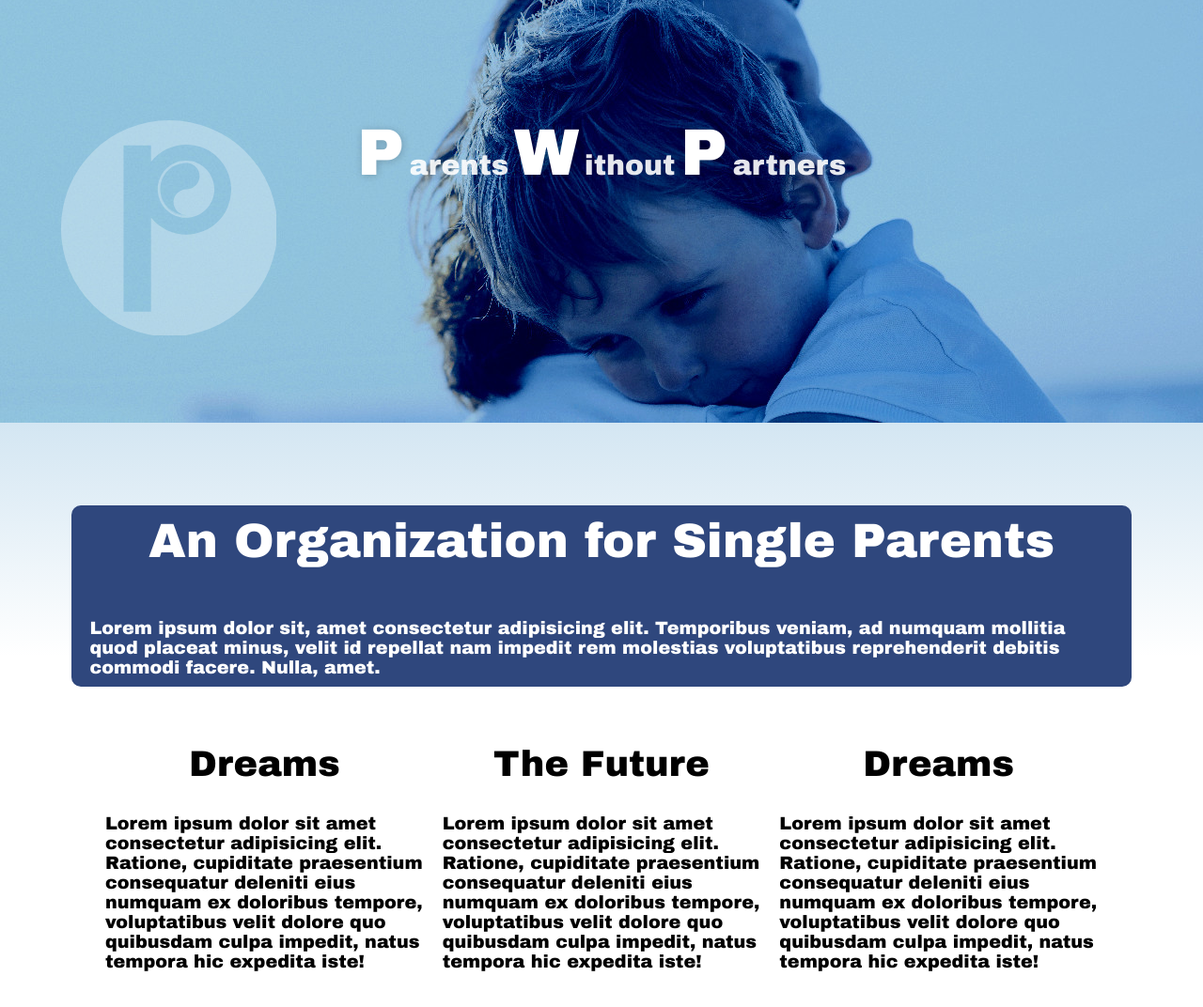
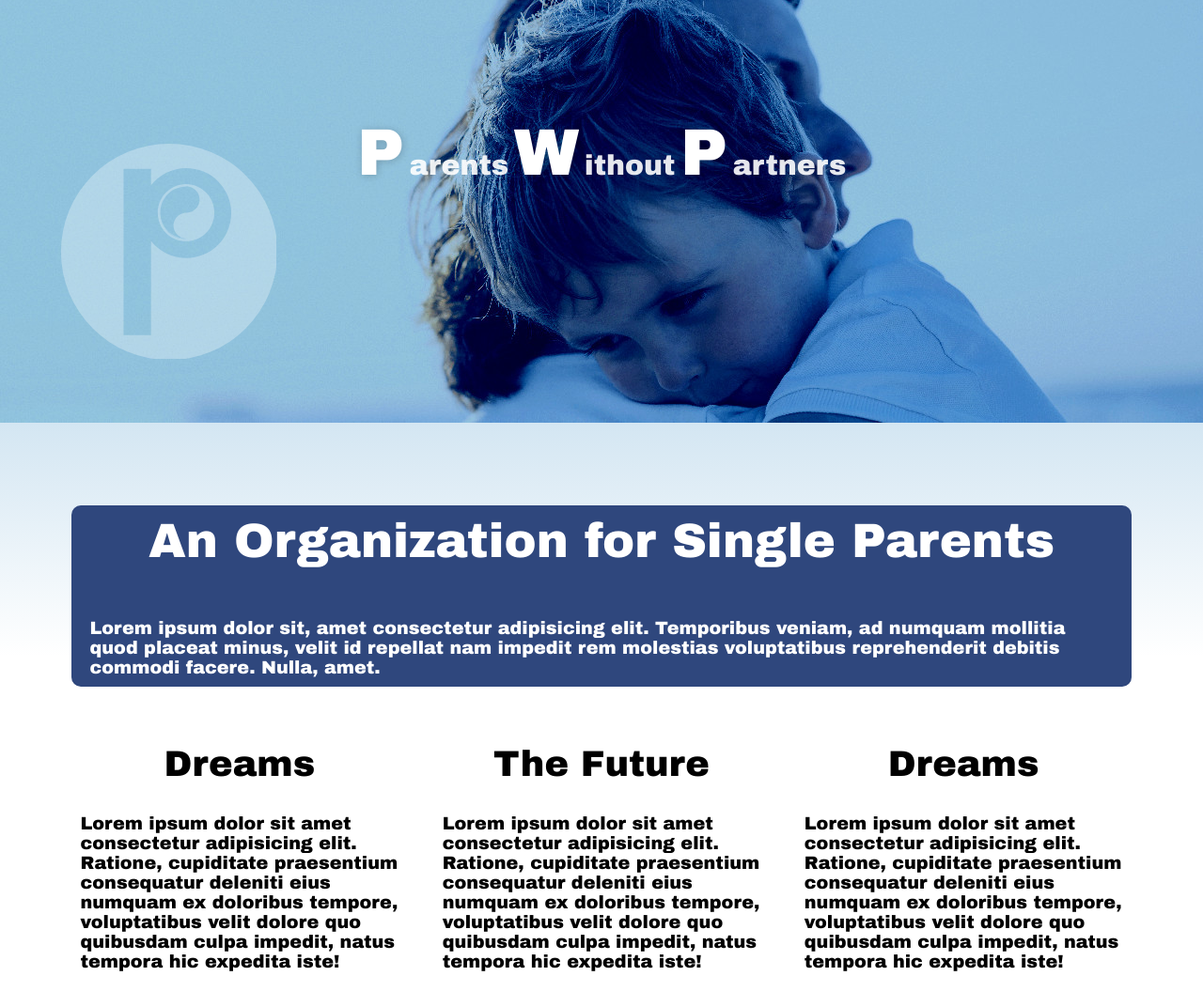
Before and after one commit to BJKapteyn/PWP, a plain HTML site: page HTML/index.html in a window 1280 px wide. Shown: the part 50-1122 px from the top of the page at 94% size. Drawn offline with Linux system fonts and the light colour scheme.

Commit message:
styled containers a bit

```diff
--- a/javascript/layout.js
+++ b/javascript/layout.js
@@ -15,7 +15,7 @@
 
 function unDockElement() {
     navElements.navBarContainer.style.right = "50%";
-    navElements.navBar.style.backgroundColor = "rgba(0,0,0,0.5)";
+    navElements.navBar.style.backgroundColor = "rgba(0,0,0,0.7)";
 
     for(let i = 0; i < navElements.navButtons.length; i++) {
         navElements.navButtons.item(i).style.color = "white";
--- a/style.css
+++ b/style.css
@@ -40,7 +40,7 @@
     left: 5%;
     width: 18%;
     height: auto;
-    margin-top: -100px;
+    margin-top: -75px;
 }
 
 header {
@@ -159,7 +159,7 @@
     flex-wrap: wrap;
     height: auto;
     margin: auto;
-    justify-content: center;
+    justify-content: space-between;
     border-radius: 10px;
     -webkit-border-radius: 10px;
     -moz-border-radius: 10px;
```
